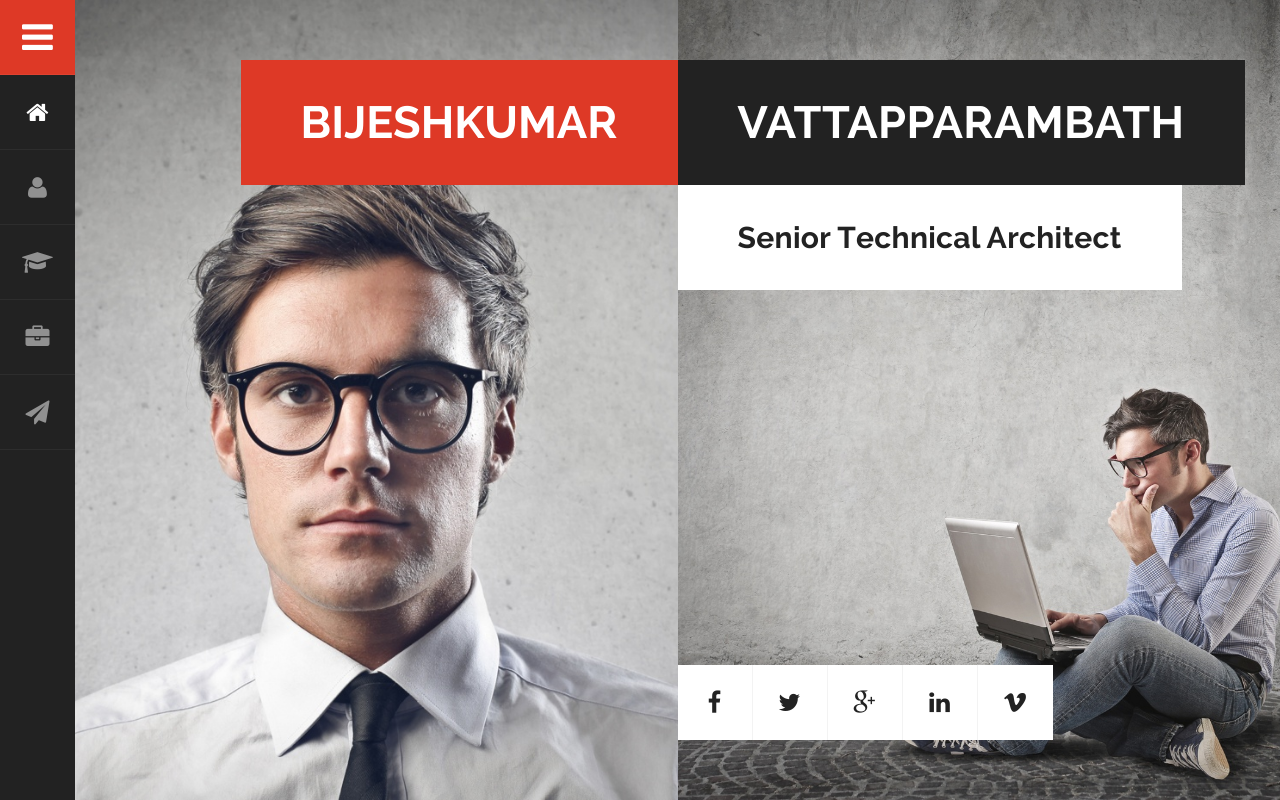
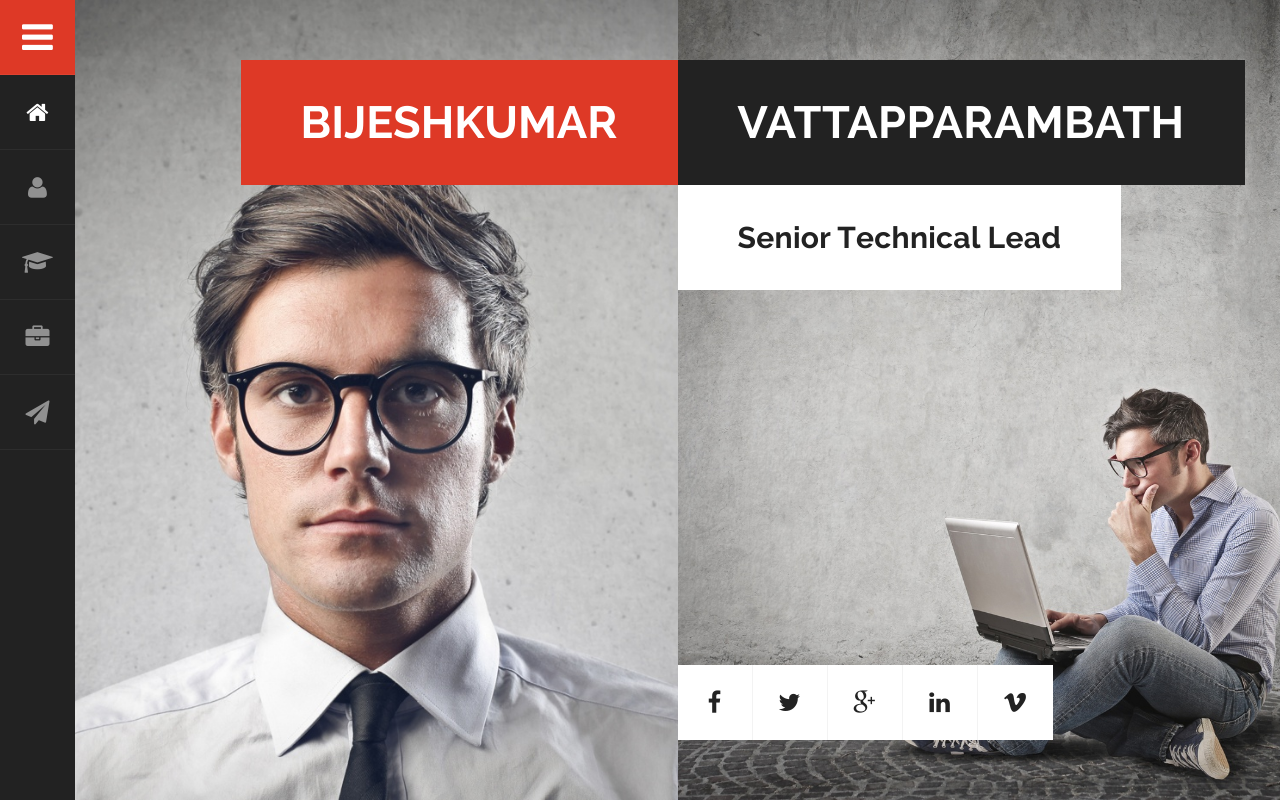
Before and after one commit to bvattapparam/bvattapparam.github.io, a plain HTML site: page index.html in a window 1280 px wide. Drawn offline with Linux system fonts and the light colour scheme; some packages are replaced by stand-ins of ours.

Commit message:
Update index.html
Tested

```diff
--- a/index.html
+++ b/index.html
@@ -101,7 +101,7 @@
                 <div id="home-title">
                     <h1><span class="mobile-title width100">BIJESHKUMAR</span><span
                             class="width100">VATTAPPARAMBATH</span></h1>
-                    <p>Senior Technical Architect</p>
+                    <p>Senior Technical Lead</p>
                 </div>
                 <!-- SOCIAL ICONS -->
                 <div id="cv-home-social-bar-container">
```
